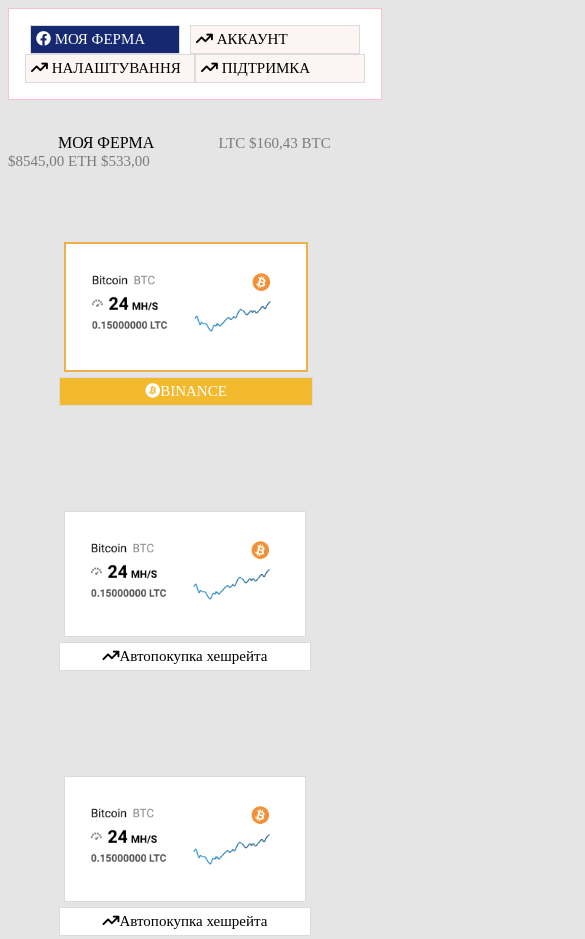
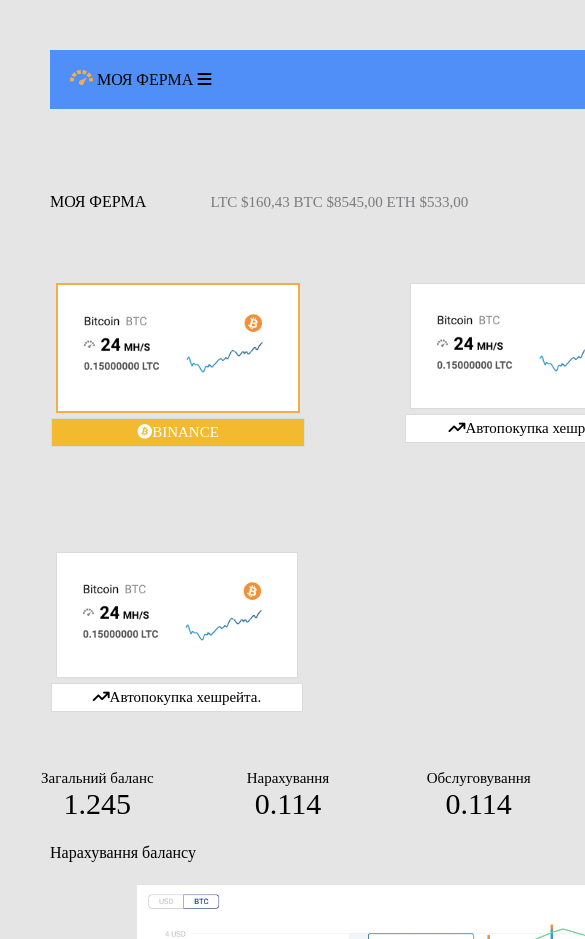
Before and after one commit to YuginProgramming/nfigma, a plain HTML site: page index.html in a window 390 px wide. Shown: the top 939 px of the page, 585 px wide, since content can reach past the window. Drawn offline with Linux system fonts and the light colour scheme.

Commit message:
Add files via upload

```diff
--- a/index.html
+++ b/index.html
@@ -14,21 +14,38 @@
 
 <div class="vx">
 	<div class="leftbox">
-	<i class="fa-brands fa-facebook"></i>
+	<img src="./images/speed-meter%20(2).svg"
+		alt="speed"
+	>
 		МОЯ ФЕРМА
 	</div>
-
 		<div class="rightbox">
-		<i class="fa-solid fa-arrow-trend-up"></i>
+			<img src="./images/profile-user.svg"
+				alt="speed"
+				>
 				АККАУНТ
 		</div>
 		<div class="rightbox">
-		<i class="fa-solid fa-arrow-trend-up"></i>
+			<img src="./images/settings_tool.svg"
+				alt="settings"
+				>
 				НАЛАШТУВАННЯ
 		</div>
 		<div class="rightbox">
-		<i class="fa-solid fa-arrow-trend-up"></i>
+			<img src="./images/info.svg"
+				alt="help"
+				>
 				ПІДТРИМКА
+		</div>
+</div>
+
+<div class="adapt">
+	<div class="leftbox">
+		<img src="./images/speed-meter%20(2).svg"
+			alt="speed"
+		>
+			МОЯ ФЕРМА
+			<i class="fa-solid fa-bars"></i>
 	</div>
 </div>
 
--- a/styles/main.css
+++ b/styles/main.css
@@ -5,7 +5,9 @@ html {
 }
 
 body {
-	background-color: #E5E5E5;
+ 	background-color: #E5E5E5;
+	width: 1314px;
+  margin: 0px auto;
 }
 .vx {
 	display: flex;
@@ -37,6 +39,9 @@ body {
 	width: 150px;
 	padding: 5px;
 	border: 1px solid #DBDBDB;
+}
+.adapt {
+	display:none;
 }
 .secondline {
 	display: flex;
--- a/styles/main2.css
+++ b/styles/main2.css
@@ -1,24 +1,8 @@
 
 @media screen and (max-width:576px) {
-	.vx {
-		display: flex;
-		flex-wrap: wrap;
-		background-color: white;
-		border: 1px solid pink;
-		justify-content: space-around;
-	}
-	.vx > div {
-		background-color: #F3F3F5;
-		width: 576px;
-		border: transparent;
-		font-size: 15px;
-		color: black;
-		padding: 20px;
-	}
-	.vx .rightbox {
-		background-color: #FCF5F4;
-		font-size: 15px;
-	}
+.vx {
+	display: none;
+}
 	.seventhline .leftboxl7 img {
     width: 576px;
 		margin-left: 35px;
@@ -31,3 +15,12 @@
     padding: 2px;
     width: 576px;
 	}
+.adapt {
+	display: flex;
+	flex-wrap: wrap;
+	background-color: #4F8FF7;
+	border: transparent;
+	padding: 20px;
+	margin: 50px;
+	width: 960px;
+}
```
Also changed, not shown: images/info.svg (added), images/profile-user.svg (added), images/settings_tool.svg (added), images/speed-meter (2).png (added), images/speed-meter (2).svg (added). Lines whose indentation alone changed are shown as unchanged.
